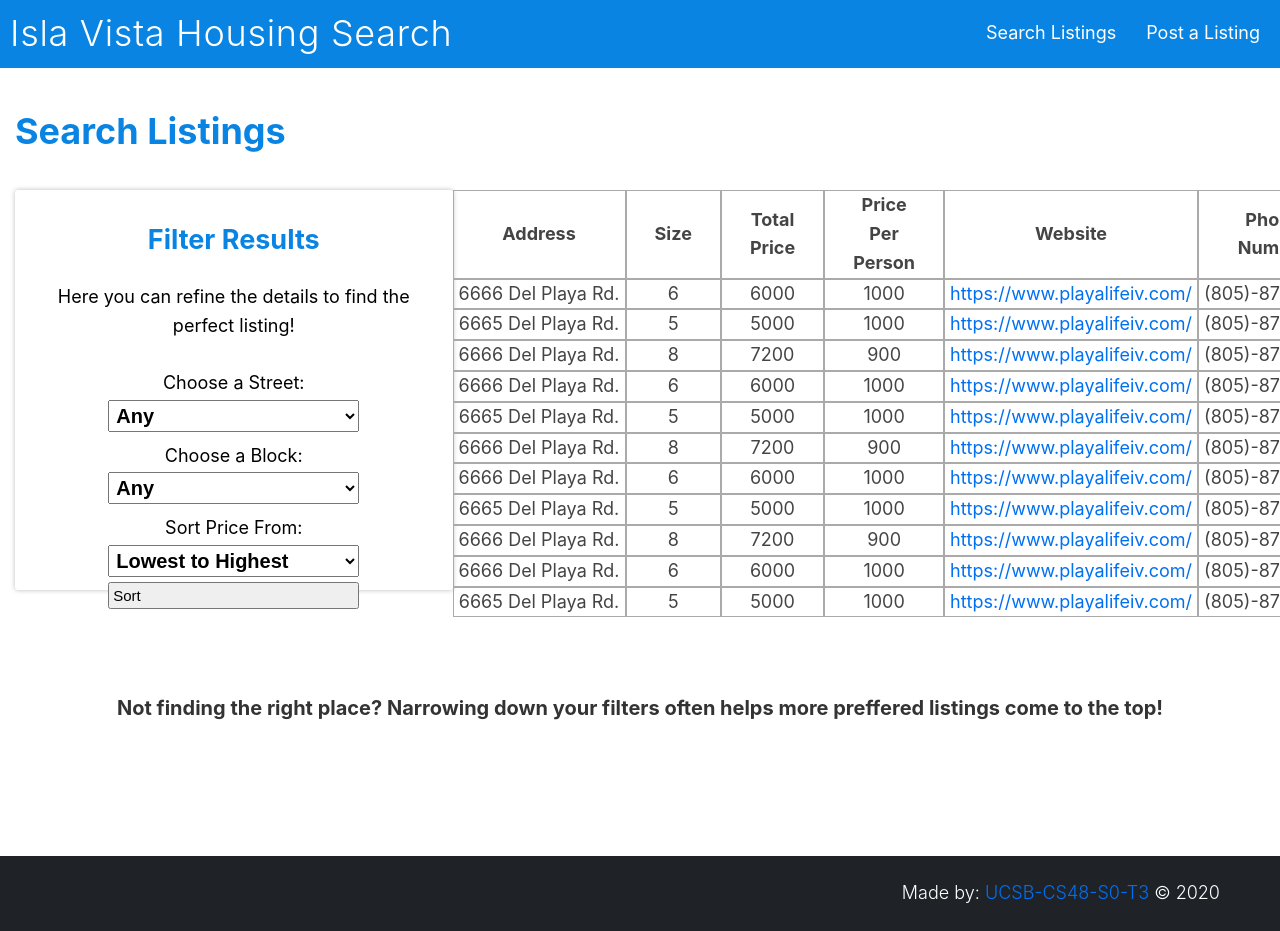
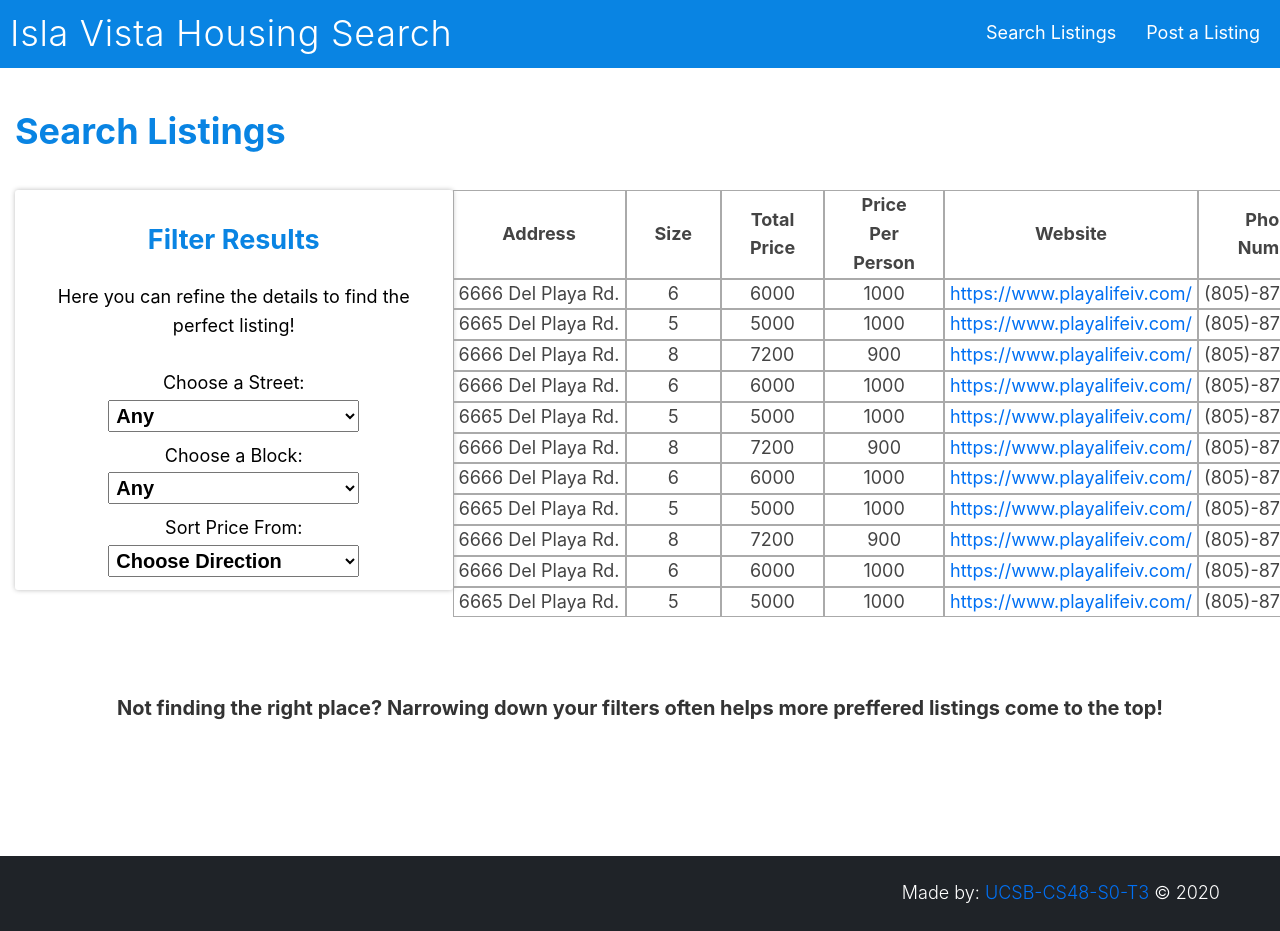
Before and after one commit to IV-Housing/IV_Housing, a Next.js app: page / in a window 1280 px wide. Shown: the top 931 px of the page. Built offline with nearby package versions, Linux system fonts and the light colour scheme.

Commit message:
mk - got rid of button so sort function is called when option changes

```diff
--- a/components/forms/sortForms.jsx
+++ b/components/forms/sortForms.jsx
@@ -6,11 +6,11 @@ export default function SortForms() {
 	return (
 		<div className={utilStyles.formSelects}>
 			<label>Sort Price From:</label>
-			<select id="price-values">
-				<option value="ascending" selected>Lowest to Highest</option>
+			<select id="price-values" onChange={sortByPrice}>
+				<option value="default" selected>Choose Direction</option>
+				<option value="ascending">Lowest to Highest</option>
 				<option value="descending">Highest to Lowest</option>
 			</select>
-			<button onClick={sortByPrice}>Sort</button>
 		</div>
 	);
 }
@@ -24,5 +24,6 @@ function sortByPrice() {
 function sortByPriceDirection(direction) {
 	const table = document.getElementById("house-table");
 	if (direction=="ascending") alert("Sort Price by Lowest to Highest");
-	else alert("Sort Price by Highest to Lowest");
+	else if (direction=="descending") alert("Sort Price by Highest to Lowest");
+	else alert("Choose a Sort Direction");
 }
```
